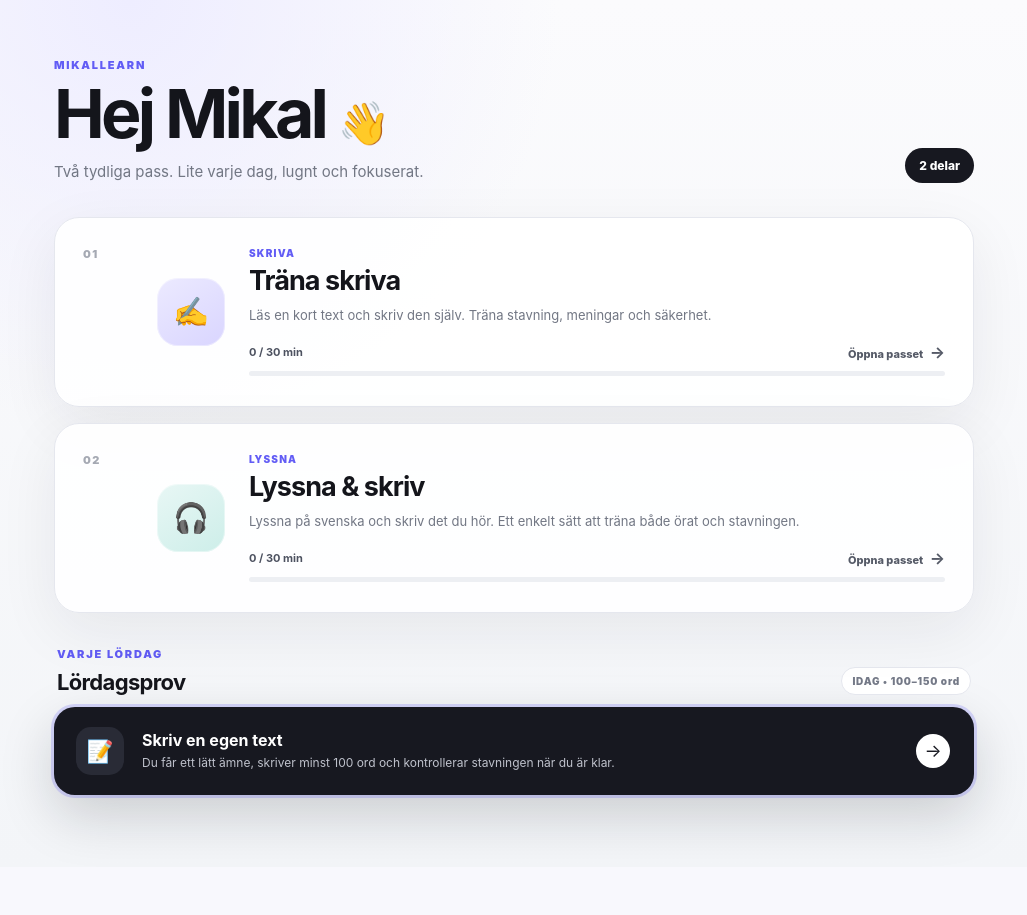
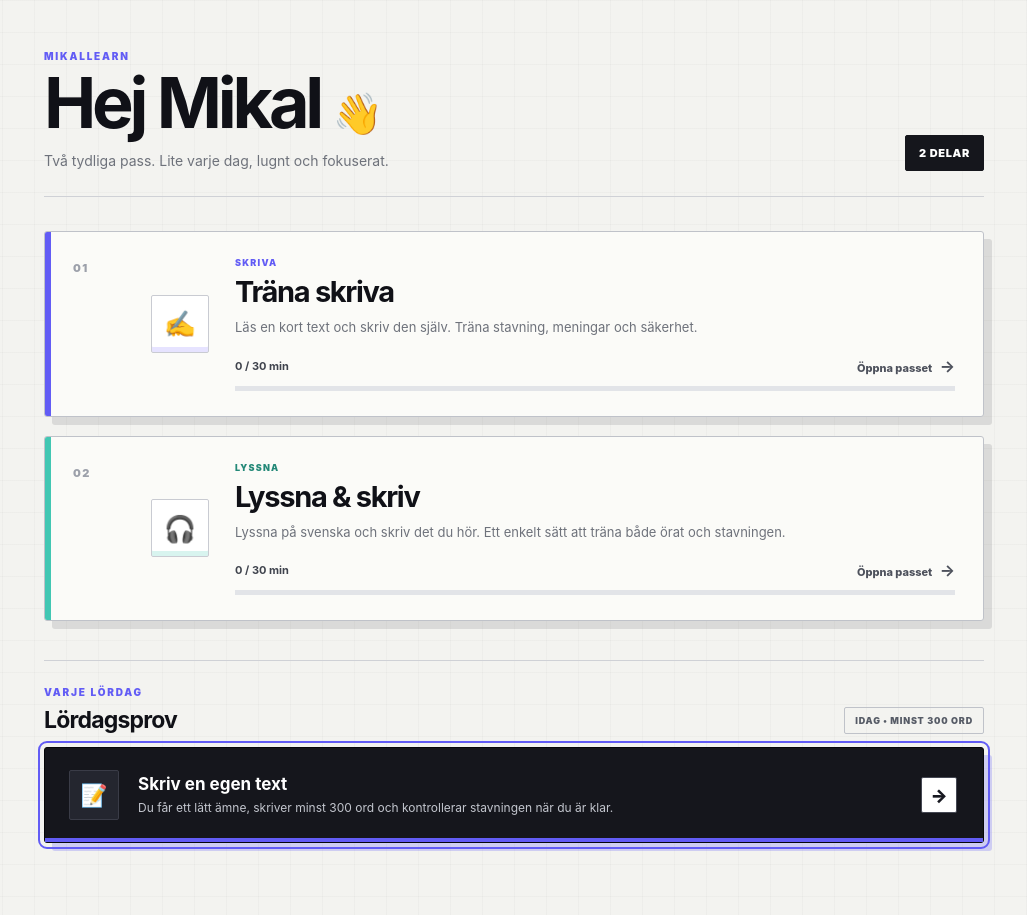
Before and after one commit to esei-melestesfay-afk/MikalLearn, a Python web app: template templates/index.html in a window 1280 px wide. Shown: the whole page, without its empty margins (126-1153 px from the left). Before the commit the page ends 840 px from the top, so only its background shows below. Run offline with Jinja, Linux system fonts and the light colour scheme; the template is opened without the code that fills it, so the values that code supplies are empty.

Commit message:
Use sharper home design and 300-word Saturday test

```diff
--- a/templates/index.html
+++ b/templates/index.html
@@ -5,7 +5,7 @@
   <meta name="viewport" content="width=device-width, initial-scale=1.0">
   <title>MikalLearn</title>
   <link rel="stylesheet" href="/static/style.css">
-  <link rel="stylesheet" href="/static/home-v3.css?v=1">
+  <link rel="stylesheet" href="/static/home-v4.css?v=1">
   <script src="/static/cloud-sync.js?v=local3"></script>
 </head>
 <body class="home-v3">
@@ -16,7 +16,7 @@
         <h1>Hej Mikal <span>👋</span></h1>
         <p class="home-intro">Två tydliga pass. Lite varje dag, lugnt och fokuserat.</p>
       </div>
-      <div class="home-plan-pill">2 delar</div>
+      <div class="home-plan-pill">2 DELAR</div>
     </header>
 
     <section class="home-stack" aria-label="Dagens träning">
@@ -57,14 +57,14 @@
           <p class="home-kicker">VARJE LÖRDAG</p>
           <h2>Lördagsprov</h2>
         </div>
-        <span class="saturday-status" id="saturdayStatus">100–150 ord</span>
+        <span class="saturday-status" id="saturdayStatus">MINST 300 ORD</span>
       </div>
 
       <a href="/prov" class="saturday-card" id="saturdayCard">
         <div class="saturday-icon">📝</div>
         <div class="saturday-copy">
           <strong>Skriv en egen text</strong>
-          <span>Du får ett lätt ämne, skriver minst 100 ord och kontrollerar stavningen när du är klar.</span>
+          <span>Du får ett lätt ämne, skriver minst 300 ord och kontrollerar stavningen när du är klar.</span>
         </div>
         <div class="saturday-arrow">→</div>
       </a>
@@ -79,7 +79,7 @@
       const status = document.getElementById('saturdayStatus');
       if (isSaturday) {
         card.classList.add('is-today');
-        status.textContent = 'IDAG • 100–150 ord';
+        status.textContent = 'IDAG • MINST 300 ORD';
       }
     })();
   </script>
```
